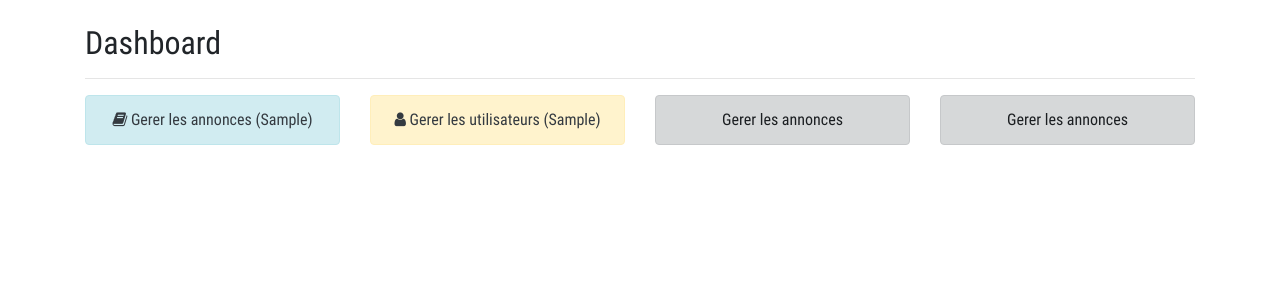
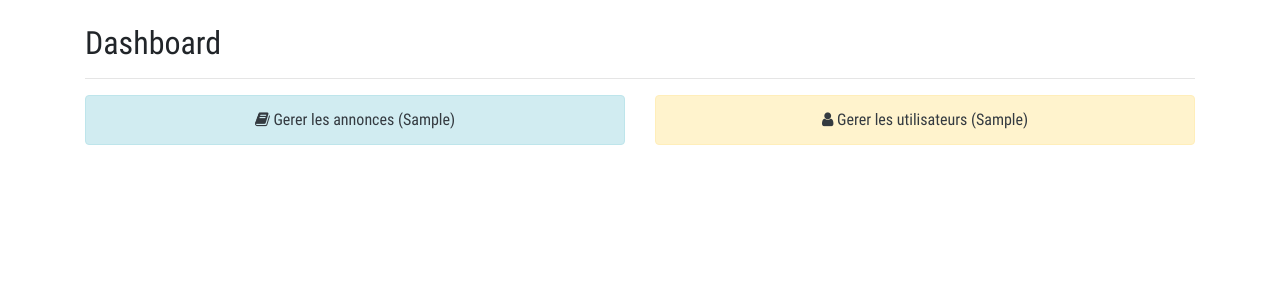
Before and after one commit to Nawaak/Beimmo, a Symfony app: template templates/admin/index.html.twig in a window 1280 px wide. Shown: the part 56-356 px from the top of the page. Run offline with Twig, Linux system fonts and the light colour scheme; the template is opened without the code that fills it: most values are stand-ins (such as "Sample title", 1, 10 or a date in 2020); some libraries are stand-ins or nearby versions.

Commit message:
Allégement page d'accueil dashboard

```diff
--- a/templates/admin/index.html.twig
+++ b/templates/admin/index.html.twig
@@ -17,12 +17,6 @@
                     <a href="{{ path('admin_users_index') }}" class="text-dark"><i class="fa fa-user"></i> Gerer les utilisateurs ({{ u }})</a>
                 </div>
             </div>
-            <div class="col">
-                <div class="alert alert-dark text-center">Gerer les annonces</div>
-            </div>
-            <div class="col">
-                <div class="alert alert-dark text-center">Gerer les annonces</div>
-            </div>
         </div>
     </div>
 {% endblock %}
```
